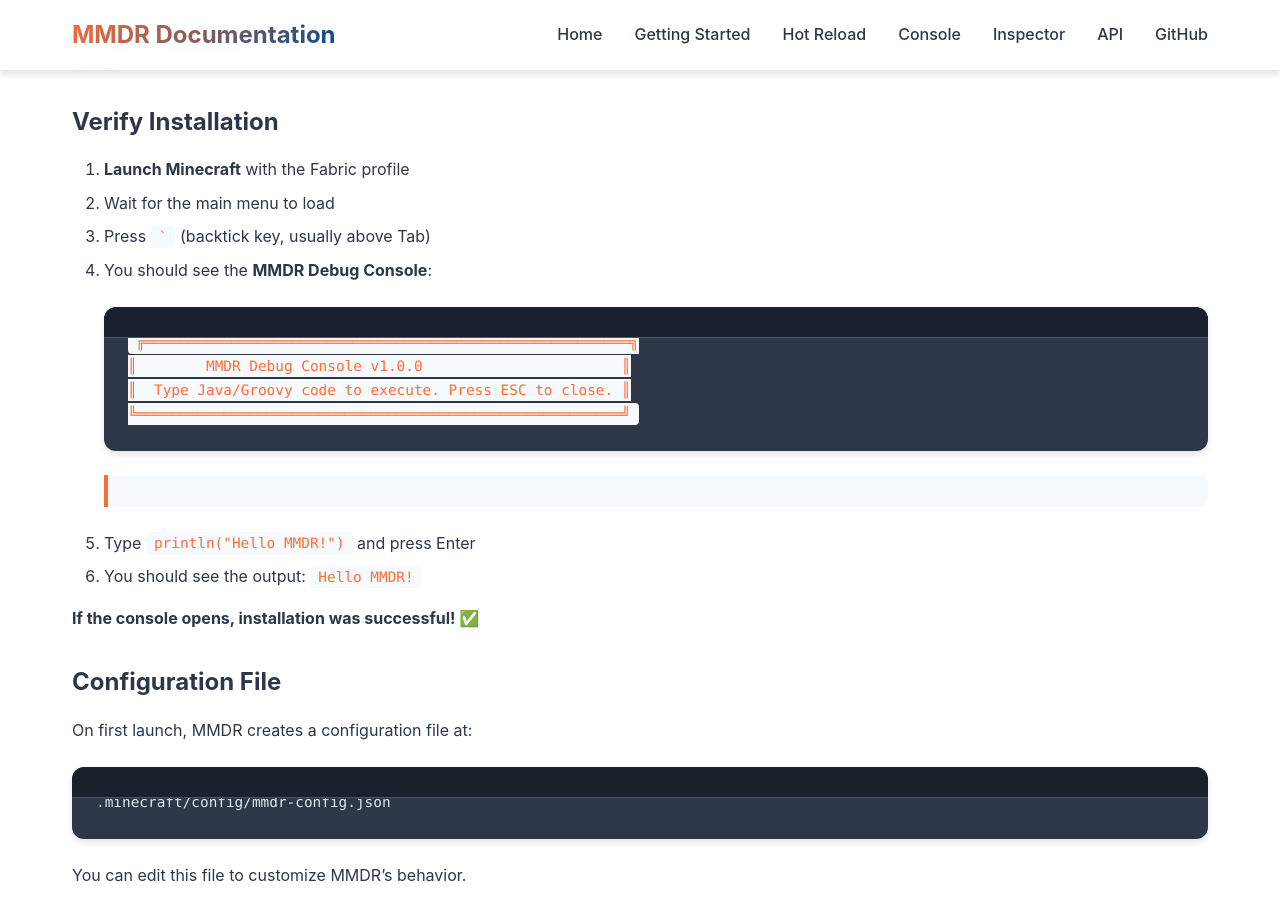
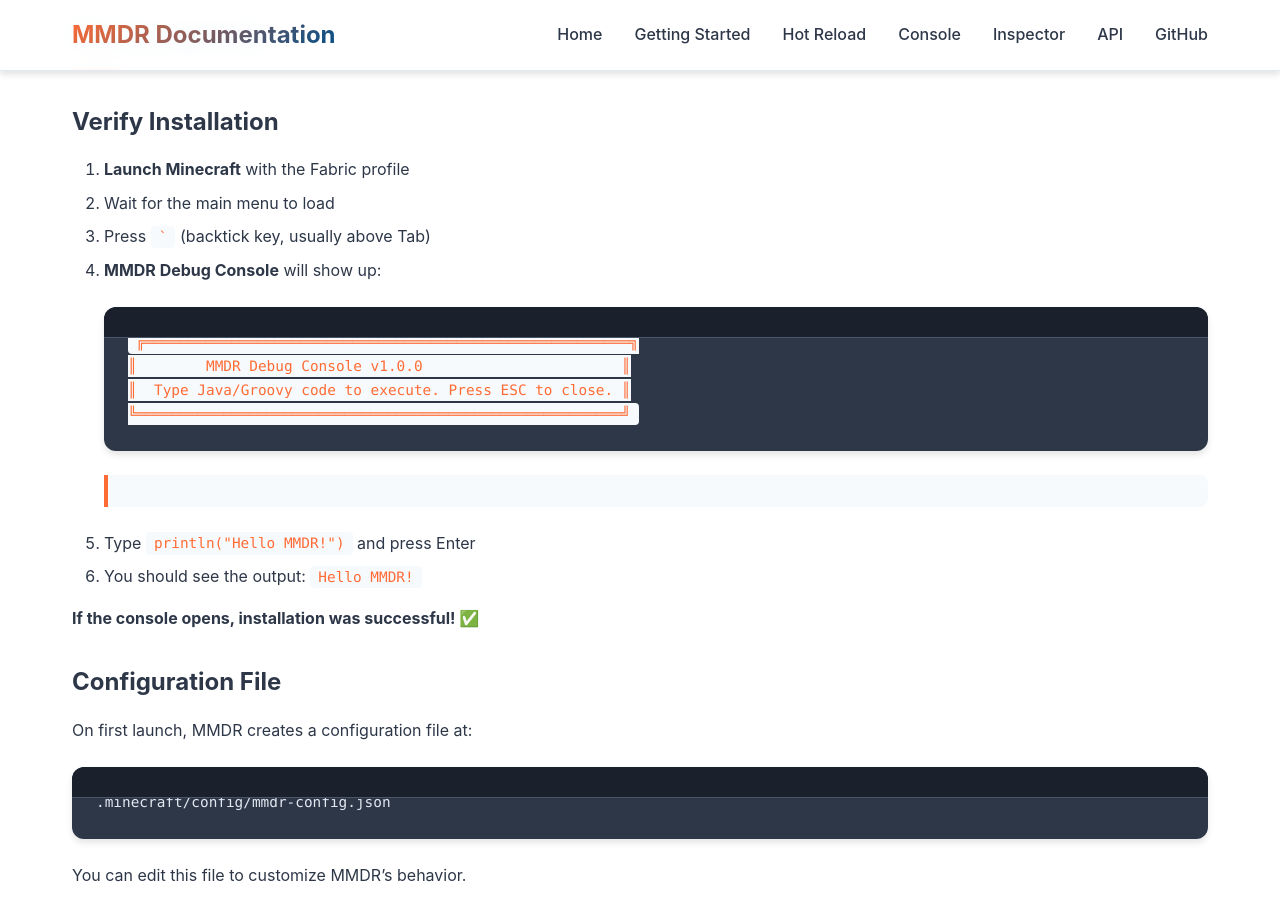
Before and after one commit to ArliT1-F/MMDR, a Jekyll site: the page built from docs-site/guides/getting-started.md, in a window 1280 px wide and 900 px high, scrolled down 1915 px. Built offline with Jekyll 4.4.1, drawn with Linux system fonts in a browser that asks for light colours.

Commit message:
Update getting-started.md

````diff
--- a/docs-site/guides/getting-started.md
+++ b/docs-site/guides/getting-started.md
@@ -69,7 +69,7 @@
 1. **Launch Minecraft** with the Fabric profile
 2. Wait for the main menu to load
 3. Press ``` ` ``` (backtick key, usually above Tab)
-4. You should see the **MMDR Debug Console**:
+4. **MMDR Debug Console** will show up:
 ```text
 ╔════════════════════════════════════════════════════════╗
 ║        MMDR Debug Console v1.0.0                       ║
````
